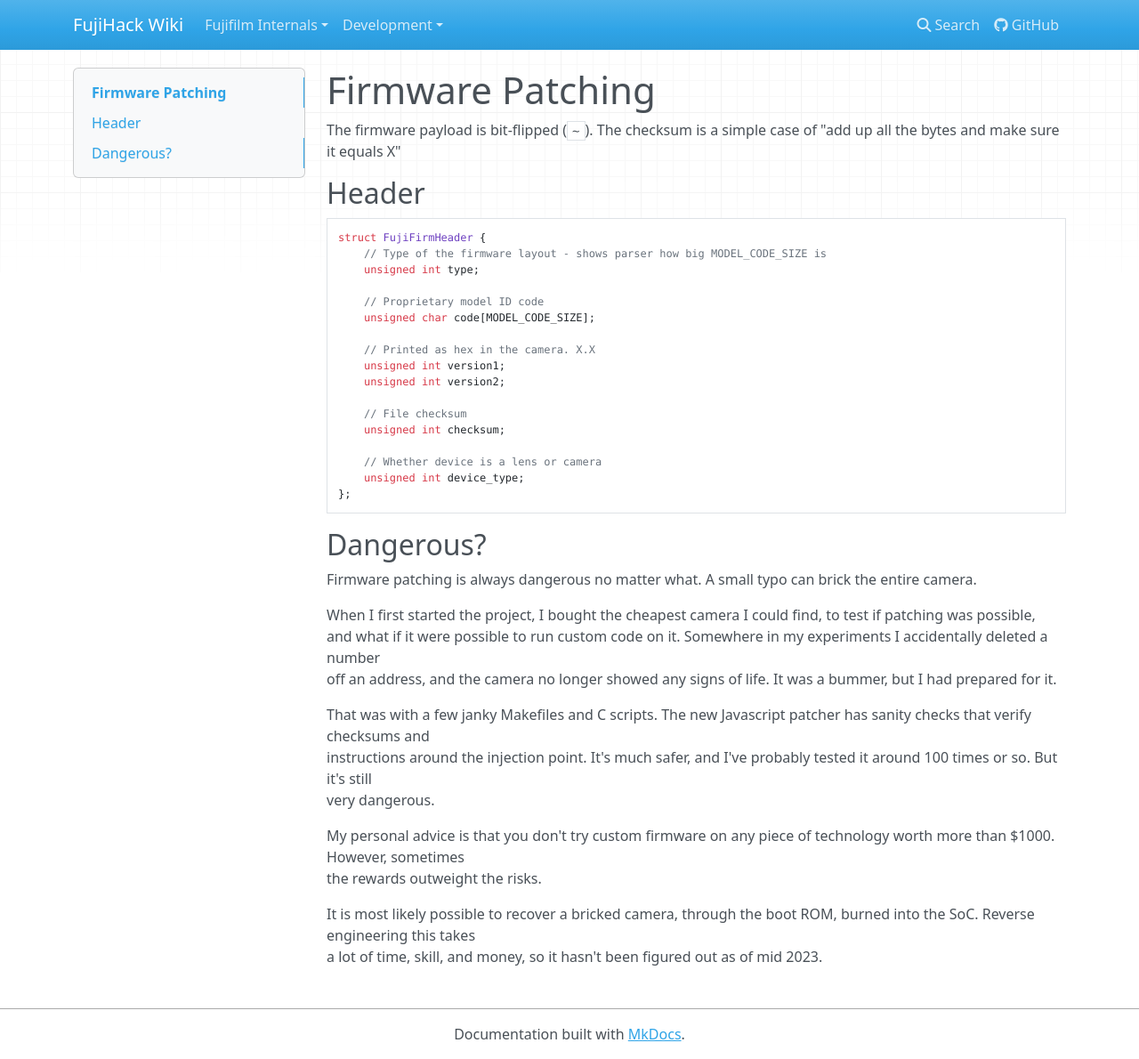
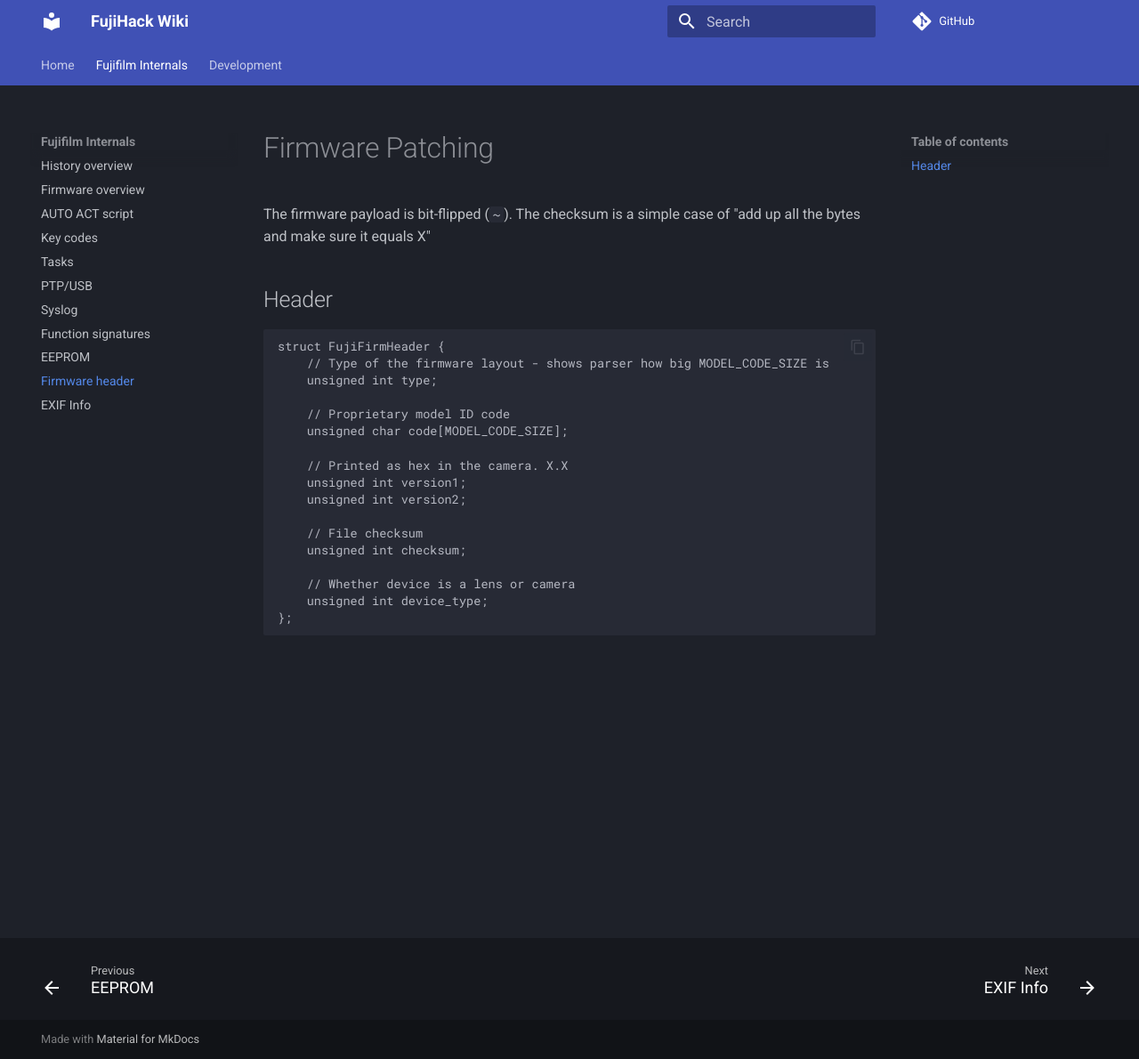
Before and after one commit to fujihack/wiki, an MkDocs documentation site: the page built from docs/firmware.md, in a window 1280 px wide and 1190 px high. Shown: the whole window at 89% size. Built offline with MkDocs 1.6.1 and Material for MkDocs 9.7.7, drawn with Linux system fonts in a browser that asks for light colours; nearby versions of some CDN libraries; comment, search, counter and statistics services are not loaded.

Commit message:
Fix wiki, add dark mode

````diff
--- a/docs/firmware.md
+++ b/docs/firmware.md
@@ -22,20 +22,3 @@
 	unsigned int device_type;
 };
 ```
-
-## Dangerous?
-Firmware patching is always dangerous no matter what. A small typo can brick the entire camera.
-
-When I first started the project, I bought the cheapest camera I could find, to test if patching was possible,
-and what if it were possible to run custom code on it. Somewhere in my experiments I accidentally deleted a number
-off an address, and the camera no longer showed any signs of life. It was a bummer, but I had prepared for it.
-
-That was with a few janky Makefiles and C scripts. The new Javascript patcher has sanity checks that verify checksums and
-instructions around the injection point. It's much safer, and I've probably tested it around 100 times or so. But it's still
-very dangerous.
-
-My personal advice is that you don't try custom firmware on any piece of technology worth more than $1000. However, sometimes
-the rewards outweight the risks.
-
-It is most likely possible to recover a bricked camera, through the boot ROM, burned into the SoC. Reverse engineering this takes
-a lot of time, skill, and money, so it hasn't been figured out as of mid 2023.
--- a/mkdocs.yml
+++ b/mkdocs.yml
@@ -7,16 +7,20 @@
 edit_uri: ""
 
 theme:
-    name: mkdocs
-    locale: en
-    highlightjs: true
-    hljs_languages:
-        - c
+  name: material
+  features:
+    - navigation.tabs
+    - navigation.footer
+    - content.code.annotate
+    - content.code.copy
+  palette:
+    scheme: slate
 
 extra_css:
     - a.css
 
 nav:
+    - Home: index.md
     - Fujifilm Internals:
         - History overview: history.md
         - Firmware overview: rtos.md
@@ -26,6 +30,9 @@
         - PTP/USB: ptp.md
         - Syslog: syslog.md
         - Function signatures: signatures.md
+        - EEPROM: eep.md
+        - Firmware header: firmware.md
+        - EXIF Info: exif.md
     - Development:
         - Vocabulary: words.md
         - Project Structure: structure.md
````
Also changed, not shown: docs/index.md (+2 -2 lines), docs/tasks.md (+2 -2 lines), docs/words.md (+1 -1 lines).
